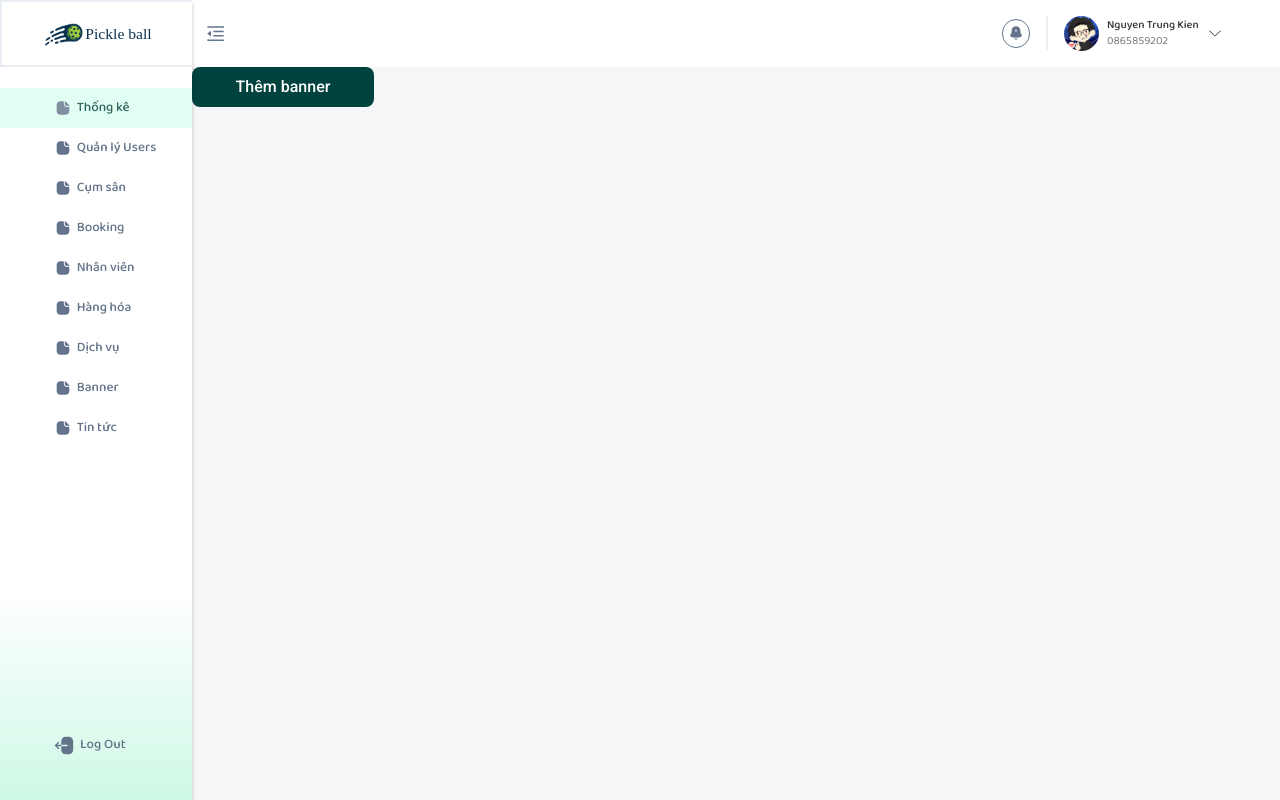
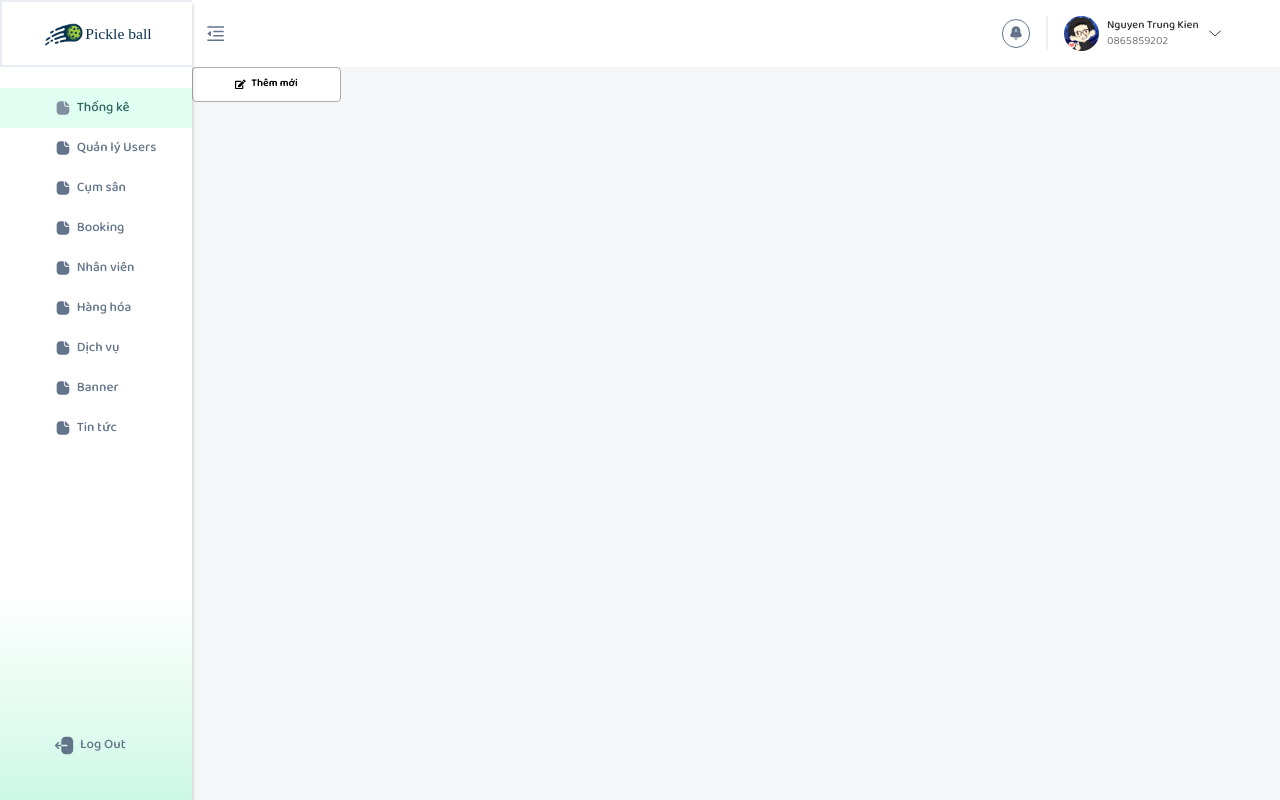
Before and after one commit to SEP490G17/pccm.admin-site, a React (Vite) app: page /banner/tao in a window 1280 px wide. Built offline with nearby package versions, Linux system fonts and the light colour scheme; a web font is replaced by a local one.

Commit message:
vunbl/update button create

```diff
--- a/package.json
+++ b/package.json
@@ -21,12 +21,14 @@
     "mobx": "^6.13.3",
     "mobx-react": "^9.1.1",
     "node-sass": "^9.0.0",
+    "pccm": "file:",
     "prettier": "^3.3.3",
     "react": "^18.3.1",
     "react-dom": "^18.3.1",
     "react-icons": "^5.3.0",
     "react-quill": "^2.0.0",
     "react-router-dom": "^6.26.2",
+    "react-select": "^5.8.1",
     "react-toastify": "^10.0.5",
     "sass-embedded": "^1.79.4",
     "yup": "^1.4.0"
--- a/src/features/banner/BannerPage.tsx
+++ b/src/features/banner/BannerPage.tsx
@@ -19,9 +19,9 @@ import { observer } from 'mobx-react-lite';
 import { useStore } from '../../app/stores/store';
 import { FaEdit, FaTrash, FaSearch, FaAngleDoubleLeft, FaAngleLeft, FaAngleRight, FaAngleDoubleRight } from 'react-icons/fa';
 import './style.scss';
-import { router } from '@/app/router/Routes';
 import PageHeadingAtoms from '../atoms/PageHeadingAtoms';
 import SkeletonTableAtoms from '../atoms/SkeletonTableAtoms';
+import CreateBannerPage from './CreateBannerPage';
 
 const BannerPage = observer(() => {
   const { bannerStore } = useStore();
@@ -172,9 +172,8 @@ const BannerPage = observer(() => {
             <option value="all">Tất cả</option>
           </Select>
 
-          <Button colorScheme="teal" size="md" leftIcon={<FaEdit />} width="149px" height="35px" background="#FFF" color="black" border="1px solid #ADADAD" onClick={() => router.navigate('/banner/tao')}>
-            Thêm mới
-          </Button>
+          <CreateBannerPage />
+
         </Flex>
 
         <Box textAlign="right">
--- a/src/features/banner/CreateBannerPage.tsx
+++ b/src/features/banner/CreateBannerPage.tsx
@@ -20,6 +20,7 @@ import {
   Badge,
 } from '@chakra-ui/react';
 import React, { useState } from 'react';
+import { FaEdit } from 'react-icons/fa';
 
 const CreateBannerPage = () => {
   const { isOpen, onOpen, onClose } = useDisclosure();
@@ -54,30 +55,9 @@ const CreateBannerPage = () => {
 
   return (
     <>
-      <Button
-        onClick={onOpen}
-        bg="#00423D"
-        color="white"
-        sx={{
-          display: 'flex',
-          width: '182px',
-          height: '40px',
-          padding: '10.078px',
-          justifyContent: 'center',
-          alignItems: 'center',
-          gap: '10.078px',
-          borderRadius: '8.063px',
-          background: '#00423D',
-          color: '#FFF',
-          fontFamily: 'Roboto',
-          fontSize: '16px',
-          fontStyle: 'normal',
-          fontWeight: '500',
-          lineHeight: 'normal',
-        }}
-      >
-        Thêm banner
-      </Button>
+      <Button colorScheme="teal" size="md" leftIcon={<FaEdit />} width="149px" height="35px" background="#FFF" color="black" border="1px solid #ADADAD" onClick={onOpen}>
+            Thêm mới
+          </Button>
 
       <Modal isOpen={isOpen} onClose={onClose} size="6xl">
         <ModalOverlay />
--- a/src/features/court/CourtsPage.tsx
+++ b/src/features/court/CourtsPage.tsx
@@ -170,7 +170,7 @@ const CourtPage = observer(() => {
             <option value="all">Tất cả</option>
           </Select>
 
-          <Button colorScheme="teal" size="md" leftIcon={<FaEdit />} width="149px" height="35px" background="#FFF" color="black" border="1px solid #ADADAD" onClick={() => router.navigate('/san-choi/tao')}>
+          <Button colorScheme="teal" size="md" leftIcon={<FaEdit />} width="149px" height="35px" background="#FFF" color="black" border="1px solid #ADADAD" onClick={() => router.navigate('/cum-san/tao')}>
             Thêm mới
           </Button>
         </Flex>
--- a/src/features/news/CreateNewsPage.tsx
+++ b/src/features/news/CreateNewsPage.tsx
@@ -23,33 +23,13 @@ import InputTag from "@/app/common/input/InputTag";
 import FileUpload from "@/app/common/input/FileUpload";
 import SelectComponent from "@/app/common/input/Select";
 import ReactQuillComponent from "@/app/common/input/ReactQuill";
+import { FaEdit } from "react-icons/fa";
 const CreateNewsPage = () => {
   const { isOpen, onOpen, onClose } = useDisclosure()
   return (
     <>
-      <Button
-        colorScheme="teal"
-        size="md"
-        onClick={onOpen}
-        sx={{
-          display: 'flex',
-          width: '182px',
-          height: '40px',
-          padding: '10.078px',
-          justifyContent: 'center',
-          alignItems: 'center',
-          gap: '10.078px',
-          borderRadius: '8.063px',
-          background: '#00423D',
-          color: '#FFF',
-          fontFamily: 'Roboto',
-          fontSize: '16px',
-          fontStyle: 'normal',
-          fontWeight: '500',
-          lineHeight: 'normal',
-        }}
-      >
-        Thêm bài viết
+      <Button colorScheme="teal" size="md" leftIcon={<FaEdit />} width="149px" height="35px" background="#FFF" color="black" border="1px solid #ADADAD" onClick={onOpen}>
+        Thêm mới
       </Button>
 
       <Modal isOpen={isOpen} onClose={onClose} size="6xl">
--- a/src/features/news/NewsPage.tsx
+++ b/src/features/news/NewsPage.tsx
@@ -21,7 +21,7 @@ import { FaEdit, FaTrash, FaSearch, FaAngleDoubleLeft, FaAngleLeft, FaAngleRight
 import './style.scss';
 import PageHeadingAtoms from '../atoms/PageHeadingAtoms';
 import SkeletonTableAtoms from '../atoms/SkeletonTableAtoms';
-import { router } from '@/app/router/Routes';
+import CreateNewsPage from './CreateNewsPage';
 
 const NewsPage = observer(() => {
   const { newsStore } = useStore();
@@ -182,10 +182,7 @@ const NewsPage = observer(() => {
           <Select width="149px" height="35px" borderRadius="4px" border="1px solid #ADADAD" bg="#FFF" color="#03301F">
             <option value="all">Tất cả</option>
           </Select>
-
-          <Button colorScheme="teal" size="md" leftIcon={<FaEdit />} width="149px" height="35px" background="#FFF" color="black" border="1px solid #ADADAD" onClick={() => router.navigate('/tin-tuc/tao')}>
-            Thêm mới
-          </Button>
+          <CreateNewsPage></CreateNewsPage>
         </Flex>
 
         <Box textAlign="right">
--- a/src/features/product/CreateProductPage.tsx
+++ b/src/features/product/CreateProductPage.tsx
@@ -19,36 +19,16 @@ import "./style.scss";
 import { Form, Formik } from "formik";
 import SelectComponent from "@/app/common/input/Select";
 import FileUpload from "@/app/common/input/FileUpload";
+import { FaEdit } from "react-icons/fa";
 
 const CreateProductPage = () => {
     const { isOpen, onOpen, onClose } = useDisclosure()
 
     return (
         <>
-            <Button
-                colorScheme="teal"
-                size="md"
-                onClick={onOpen}
-                sx={{
-                    display: 'flex',
-                    width: '182px',
-                    height: '40px',
-                    padding: '10.078px',
-                    justifyContent: 'center',
-                    alignItems: 'center',
-                    gap: '10.078px',
-                    borderRadius: '8.063px',
-                    background: '#00423D',
-                    color: '#FFF',
-                    fontFamily: 'Roboto',
-                    fontSize: '16px',
-                    fontStyle: 'normal',
-                    fontWeight: '500',
-                    lineHeight: 'normal',
-                }}
-            >
-                Thêm bài viết
-            </Button>
+            <Button colorScheme="teal" size="md" leftIcon={<FaEdit />} width="149px" height="35px" background="#FFF" color="black" border="1px solid #ADADAD" onClick={onOpen}>
+                        Thêm mới
+                    </Button>
 
             <Modal isOpen={isOpen} onClose={onClose} size="6xl">
                 <ModalOverlay />
--- a/src/features/product/ProductPage.tsx
+++ b/src/features/product/ProductPage.tsx
@@ -19,9 +19,9 @@ import { observer } from 'mobx-react-lite';
 import { useStore } from '../../app/stores/store';
 import { FaEdit, FaTrash, FaSearch, FaAngleDoubleLeft, FaAngleLeft, FaAngleRight, FaAngleDoubleRight } from 'react-icons/fa';
 import './style.scss';
-import { router } from '@/app/router/Routes';
 import PageHeadingAtoms from '../atoms/PageHeadingAtoms';
 import SkeletonTableAtoms from '../atoms/SkeletonTableAtoms';
+import CreateProductPage from './CreateProductPage';
 
 const ProductPage = observer(() => {
     const { productStore } = useStore();
@@ -170,9 +170,7 @@ const ProductPage = observer(() => {
                         <option value="all">Tất cả</option>
                     </Select>
 
-                    <Button colorScheme="teal" size="md" leftIcon={<FaEdit />} width="149px" height="35px" background="#FFF" color="black" border="1px solid #ADADAD" onClick={() => router.navigate('/san-pham/tao')}>
-                        Thêm mới
-                    </Button>
+                    <CreateProductPage/>
                 </Flex>
 
                 <Box textAlign="right">
--- a/src/features/staff/CreateStaffPage.tsx
+++ b/src/features/staff/CreateStaffPage.tsx
@@ -19,6 +19,7 @@ import {
 import "./style.scss";
 import { Form, Formik } from "formik";
 import MultiSelectData from "@/app/common/input/MultiSelectData";
+import { FaEdit } from "react-icons/fa";
 
 const CreateStaffPage = () => {
     const { isOpen, onOpen, onClose } = useDisclosure()
@@ -33,30 +34,9 @@ const CreateStaffPage = () => {
     ]
     return (
         <>
-            <Button
-                colorScheme="teal"
-                size="md"
-                onClick={onOpen}
-                sx={{
-                    display: 'flex',
-                    width: '182px',
-                    height: '40px',
-                    padding: '10.078px',
-                    justifyContent: 'center',
-                    alignItems: 'center',
-                    gap: '10.078px',
-                    borderRadius: '8.063px',
-                    background: '#00423D',
-                    color: '#FFF',
-                    fontFamily: 'Roboto',
-                    fontSize: '16px',
-                    fontStyle: 'normal',
-                    fontWeight: '500',
-                    lineHeight: 'normal',
-                }}
-            >
-                Thêm bài viết
-            </Button>
+            <Button colorScheme="teal" size="md" leftIcon={<FaEdit />} width="149px" height="35px" background="#FFF" color="black" border="1px solid #ADADAD" onClick={onOpen}>
+                        Thêm mới
+                    </Button>
 
             <Modal isOpen={isOpen} onClose={onClose} size="6xl">
                 <ModalOverlay />
--- a/src/features/staff/StaffPage.tsx
+++ b/src/features/staff/StaffPage.tsx
@@ -18,9 +18,9 @@ import { observer } from 'mobx-react-lite';
 import { useStore } from '../../app/stores/store';
 import { FaEdit, FaTrash, FaSearch, FaAngleDoubleLeft, FaAngleLeft, FaAngleRight, FaAngleDoubleRight } from 'react-icons/fa';
 import './style.scss';
-import { router } from '@/app/router/Routes';
 import PageHeadingAtoms from '../atoms/PageHeadingAtoms';
 import SkeletonTableAtoms from '../atoms/SkeletonTableAtoms';
+import CreateStaffPage from './CreateStaffPage';
 
 const StaffPage = observer(() => {
     const { staffStore } = useStore();
@@ -169,9 +169,7 @@ const StaffPage = observer(() => {
                         <option value="all">Tất cả</option>
                     </Select>
 
-                    <Button colorScheme="teal" size="md" leftIcon={<FaEdit />} width="149px" height="35px" background="#FFF" color="black" border="1px solid #ADADAD" onClick={() => router.navigate('/nhan-vien/tao')}>
-                        Thêm mới
-                    </Button>
+                    <CreateStaffPage/>
                 </Flex>
 
                 <Box textAlign="right">
```
